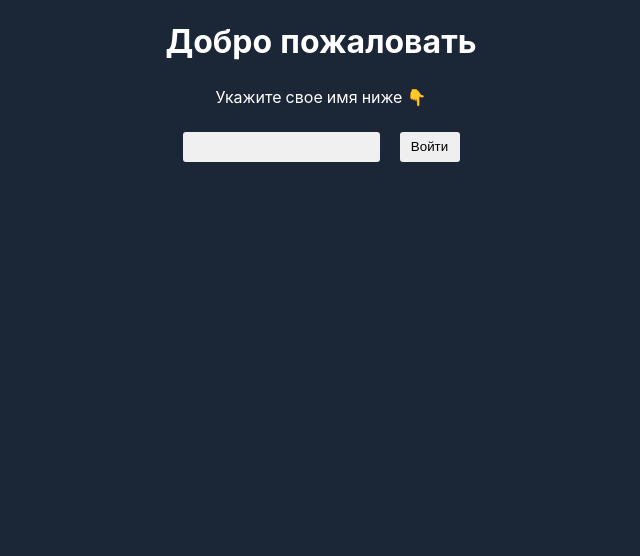
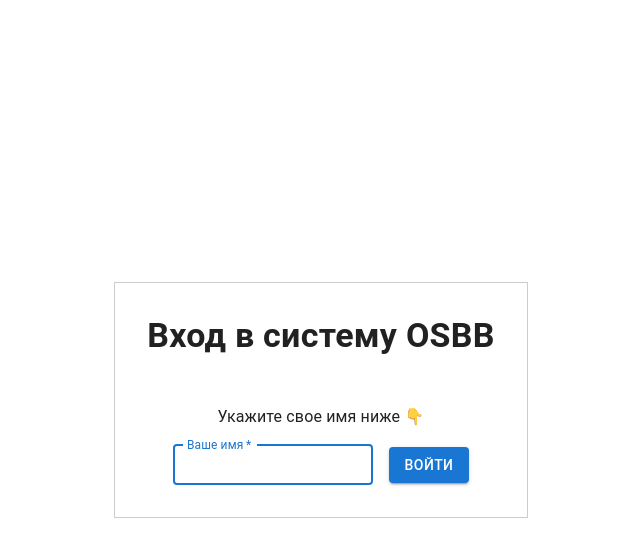
Before and after one commit to maleynikov/osbb-desktop, a React (Vite) app in the folder frontend/: page / in a window 1280 px wide. Shown: the top 556 px of the page, without its empty margins (319-959 px from the left). Built offline with nearby package versions, Linux system fonts and the light colour scheme.

Commit message:
main: add login form

```diff
--- a/frontend/package.json
+++ b/frontend/package.json
@@ -9,6 +9,10 @@
     "preview": "vite preview"
   },
   "dependencies": {
+    "@emotion/react": "^11.14.0",
+    "@emotion/styled": "^11.14.0",
+    "@mui/icons-material": "^7.1.0",
+    "@mui/material": "^7.1.0",
     "i18next": "^25.1.2",
     "react": "^18.2.0",
     "react-dom": "^18.2.0",
--- a/frontend/src/App.css
+++ b/frontend/src/App.css
@@ -1,47 +1,11 @@
 #app {
+    display: flex;
+    justify-content: center;
+    align-items: center;
     height: 100vh;
-    text-align: center;
 }
 
-.prompt {
-    height: 20px;
-    line-height: 20px;
-    margin: 1.5rem auto;
+#login-box {
+    padding: 2rem;
+    border: 1px solid #ccc;
 }
-
-.input-box .btn {
-    width: 60px;
-    height: 30px;
-    line-height: 30px;
-    border-radius: 3px;
-    border: none;
-    margin: 0 0 0 20px;
-    padding: 0 8px;
-    cursor: pointer;
-}
-
-.input-box .btn:hover {
-    background-image: linear-gradient(to top, #cfd9df 0%, #e2ebf0 100%);
-    color: #333333;
-}
-
-.input-box .input {
-    border: none;
-    border-radius: 3px;
-    outline: none;
-    height: 30px;
-    line-height: 30px;
-    padding: 0 10px;
-    background-color: rgba(240, 240, 240, 1);
-    -webkit-font-smoothing: antialiased;
-}
-
-.input-box .input:hover {
-    border: none;
-    background-color: rgba(255, 255, 255, 1);
-}
-
-.input-box .input:focus {
-    border: none;
-    background-color: rgba(255, 255, 255, 1);
-}
--- a/frontend/src/App.tsx
+++ b/frontend/src/App.tsx
@@ -1,6 +1,8 @@
 import './App.css';
 import { useTranslation } from 'react-i18next';
 import Auth from './servises/Auth';
+import Button from '@mui/material/Button';
+import { Box, TextField, Typography } from '@mui/material';
 
 function App() {
   const { t } = useTranslation();
@@ -14,17 +16,49 @@ function App() {
   }
 
   return (
-    <div id="App">
-      <h1 className="title">{t('welcome')}</h1>
-      <div className="prompt">{t('prompt_name')}</div>
-      <div id="login" className="input-box">
-        <input id="name"
-          className="input"
-          autoComplete="off"
-          name="input"
-          type="text"
-        />
-        <button className="btn" onClick={login}>{t('login')}</button>
+    <div id="app">
+      <div id="login-box">
+        <Typography variant="h4" component="div" sx={{
+          textAlign: 'center',
+          marginBottom: 6,
+          fontWeight: 'bold'
+        }}>
+          {t('welcome')}
+        </Typography>
+        <Typography component="p" sx={{
+          textAlign: 'center',
+          marginBottom: 2,
+        }}>
+          {t('prompt_name')}
+        </Typography>
+        <Box
+          component="form"
+          sx={{
+            display: 'flex',
+            justifyContent: 'center',
+            alignItems: 'center',
+            marginTop: 2,
+          }}
+        >
+          <TextField
+            id="name"
+            name="name"
+            label={t('your_name')}
+            size="small"
+            variant="outlined"
+            sx={{ width: '200px' }}
+            autoFocus
+            required
+          />
+          <Button
+            variant="contained"
+            color="primary"
+            onClick={login}
+            sx={{ marginLeft: 2 }}
+          >
+            {t('login')}
+          </Button>
+        </Box>
       </div>
     </div>
   )
--- a/frontend/src/locales/en.json
+++ b/frontend/src/locales/en.json
@@ -1,5 +1,6 @@
 {
     "welcome": "Welcome",
     "prompt_name": "Please enter your name below 👇",
-    "login": "Login"
+    "login": "Login",
+    "your_name": "Your name"
 }
--- a/frontend/src/locales/ru.json
+++ b/frontend/src/locales/ru.json
@@ -1,5 +1,6 @@
 {
-    "welcome": "Добро пожаловать",
+    "welcome": "Вход в систему OSBB",
     "prompt_name": "Укажите свое имя ниже 👇",
-    "login": "Войти"
+    "login": "Войти",
+    "your_name": "Ваше имя"
 }
--- a/frontend/src/main.tsx
+++ b/frontend/src/main.tsx
@@ -4,12 +4,15 @@ import './style.css'
 import App from './App'
 import { BrowserRouter, Routes, Route } from 'react-router';
 import './i18n';
+import { CssBaseline } from '@mui/material';
+
 
 const container = document.getElementById('root')
 const root = createRoot(container!)
 
 root.render(
   <React.StrictMode>
+    <CssBaseline />
     <BrowserRouter>
       <Routes>
         <Route path="/" element={<App />} />
--- a/frontend/src/style.css
+++ b/frontend/src/style.css
@@ -1,15 +1,11 @@
-html {
-    background-color: rgba(27, 38, 54, 1);
-    text-align: center;
-    color: white;
+body, html {
+    height: 100%;
+    margin: 0;
 }
 
 body {
-    margin: 0;
-    color: white;
-    font-family: "Nunito", -apple-system, BlinkMacSystemFont, "Segoe UI", "Roboto",
-    "Oxygen", "Ubuntu", "Cantarell", "Fira Sans", "Droid Sans", "Helvetica Neue",
-    sans-serif;
+    color: #000;
+    font-family: "Nunito", sans-serif;
 }
 
 @font-face {
```
Also changed, not shown: 2 other files (tests, documents, lock files or other folders).
